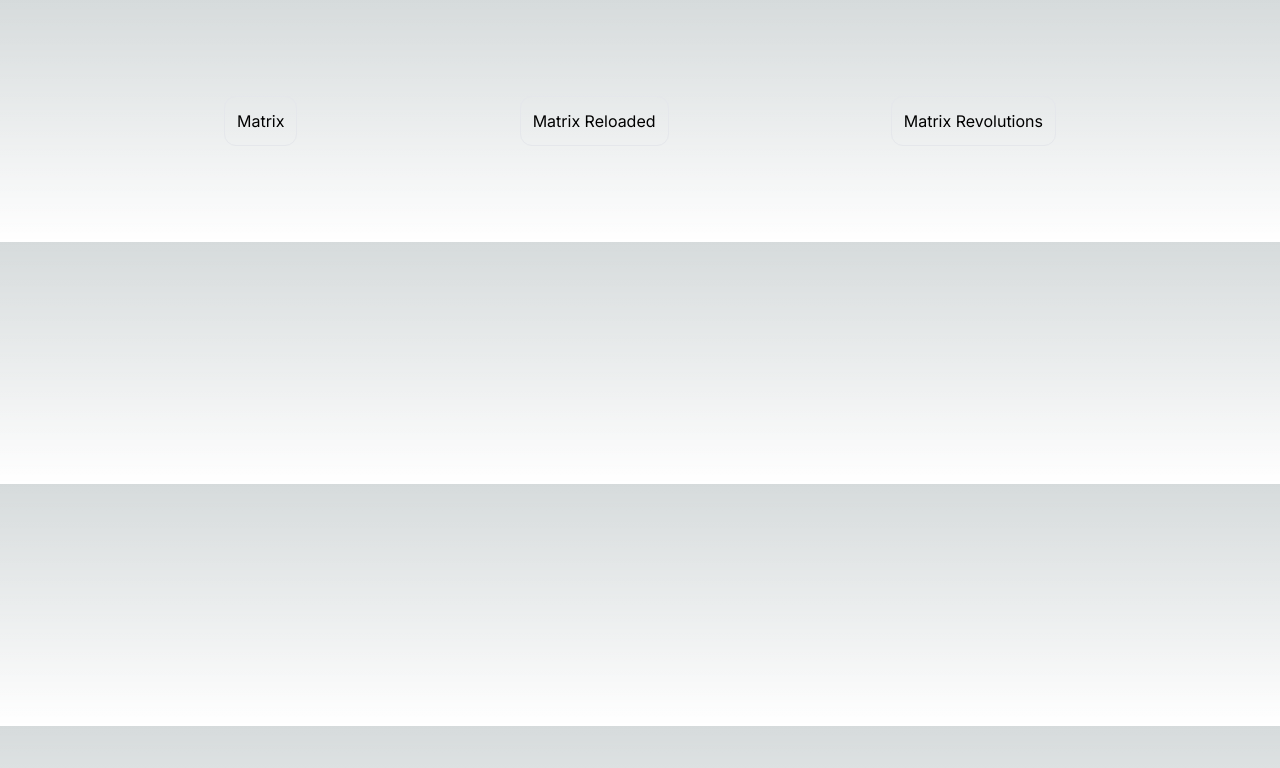
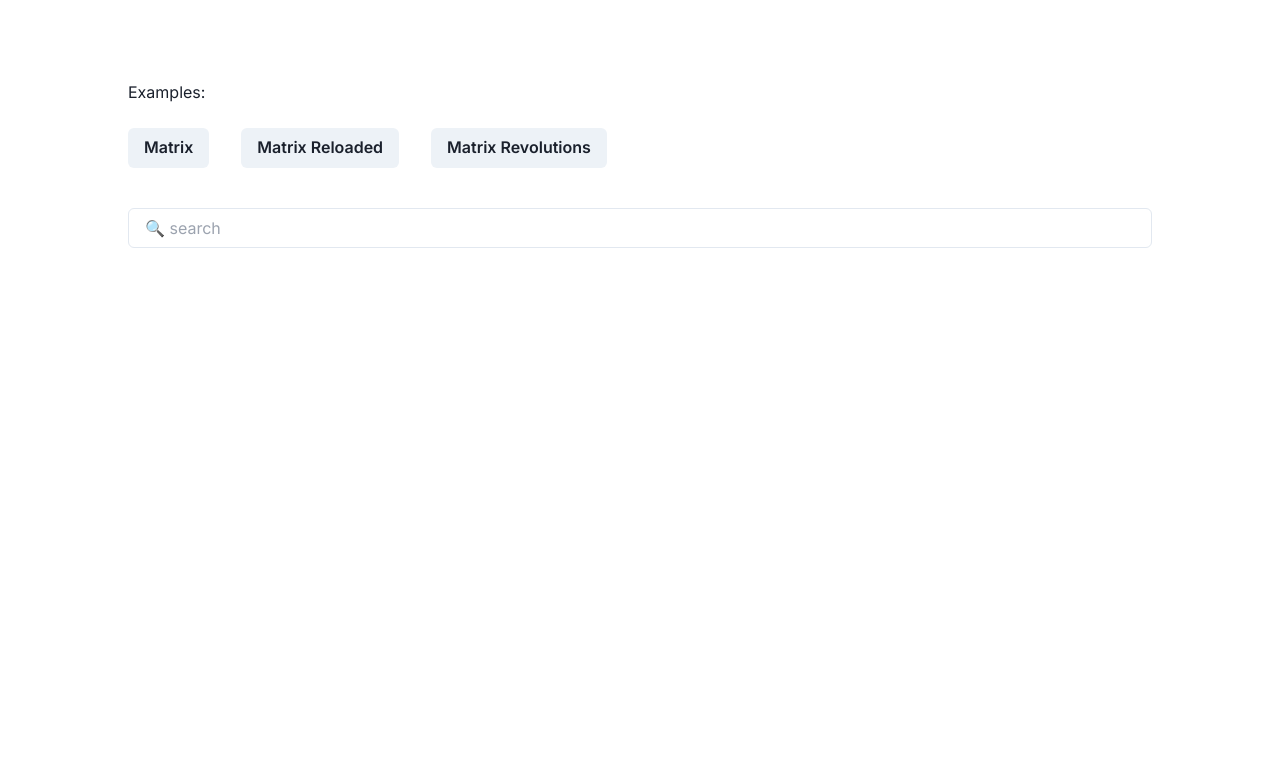
Before and after one commit to sorin89/fab, a Next.js app: page / in a window 1280 px wide. Shown: the top 768 px of the page. Built offline with nearby package versions, Linux system fonts and the light colour scheme.

Commit message:
use chakra ui, search bar

```diff
--- a/app/layout.tsx
+++ b/app/layout.tsx
@@ -16,7 +16,9 @@
 }) {
   return (
     <html lang="en">
-      <body className={inter.className}>{children}</body>
+      <body className={inter.className}>
+        {children}
+      </body>
     </html>
   )
 }
--- a/app/page.tsx
+++ b/app/page.tsx
@@ -2,6 +2,7 @@
 import { useState } from "react"
 import { FaImdb } from "react-icons/fa";
 import { PiClockDuotone } from "react-icons/pi";
+import { Button, ButtonGroup, ChakraProvider, Input, Stack, Text } from '@chakra-ui/react'
 import Image from 'next/image'
 
 interface Movie {
@@ -14,23 +15,37 @@
 
 export default function Home() {
   const [results, setResults] = useState<Movie[]>([])
+  const [query, setQuery] = useState<string>('')
 
-  async function x(q: string) {
+  async function search(q: string) {
+    setQuery(q)
     const response = await fetch(`/api/search?q=${q}`);
     const results = await response.json();
     setResults(results)
   }
   return (
-    <main className="max-w-5xl mx-auto">
-      <div className='flex flex-row items-center justify-between p-24'>
-        <button className='border rounded-xl p-3' onClick={() => x('Matrix')}>Matrix</button>
-        <button className='border rounded-xl p-3' onClick={() => x('Matrix Reloaded')}>Matrix Reloaded</button>
-        <button className='border rounded-xl p-3' onClick={() => x('Matrix Revolutions')}>Matrix Revolutions</button>
-      </div>
+    <ChakraProvider>
+      <main className="max-w-5xl mx-auto py-20">
+        <Stack>
+          Name
+        </Stack>
+          <Text>Examples:</Text><br/>
+        <Stack spacing={8} direction='row'>
+          <Button className="rounded-xl" onClick={() => search('Matrix')}>Matrix</Button>
+          <Button className="rounded-xl" onClick={() => search('Matrix Reloaded')}>Matrix Reloaded</Button>
+          <Button className="rounded-xl" onClick={() => search('Matrix Revolutions')}>Matrix Revolutions</Button>
+        </Stack>
+        <Input
+          placeholder='🔍 search'
+          size='md' value={query}
+          onChange={(e) => setQuery(e.target.value)}
+          onKeyUp={e=> e.key === 'Enter' && search(query)}
+          className="my-10"
+        />
         <div>
           {results && results.map((r, index) => (
             <div key={index}>
-            <div className="my-2 flex p-2 bg-gray-100 dark:bg-gray-800 hover:bg-gray-200 dark:hover:bg-gray-700 rounded-md cursor-pointer">
+              <div className="my-2 flex items-center p-2 bg-gray-100 dark:bg-gray-800 hover:bg-gray-200 dark:hover:bg-gray-700 rounded-md cursor-pointer">
                 <img src={`${r.Poster != 'N/A' ? r.Poster : 'poster.png'}`} className="w-10 h-10 rounded-lg mr-2 border border-gray-400" alt={`Poster for ${r.Title}`} />
                 <div className="flex-grow">{r.Title}</div>
                 <div className="flex-initial px-5"><PiClockDuotone /> {r.Year}</div>
@@ -45,5 +60,6 @@
           ))}
         </div>
       </main>
+    </ChakraProvider>
   )
 }
--- a/package.json
+++ b/package.json
@@ -9,12 +9,16 @@
     "lint": "next lint"
   },
   "dependencies": {
+    "@chakra-ui/react": "^2.8.0",
+    "@emotion/react": "^11.11.1",
+    "@emotion/styled": "^11.11.0",
     "@types/node": "20.4.9",
     "@types/react": "18.2.20",
     "@types/react-dom": "18.2.7",
     "autoprefixer": "10.4.14",
     "eslint": "8.46.0",
     "eslint-config-next": "13.4.13",
+    "framer-motion": "^10.15.1",
     "next": "13.4.13",
     "postcss": "8.4.27",
     "react": "18.2.0",
```
Also changed, not shown: 1 other file (tests, documents, lock files or other folders). Lines whose indentation alone changed are shown as unchanged.
